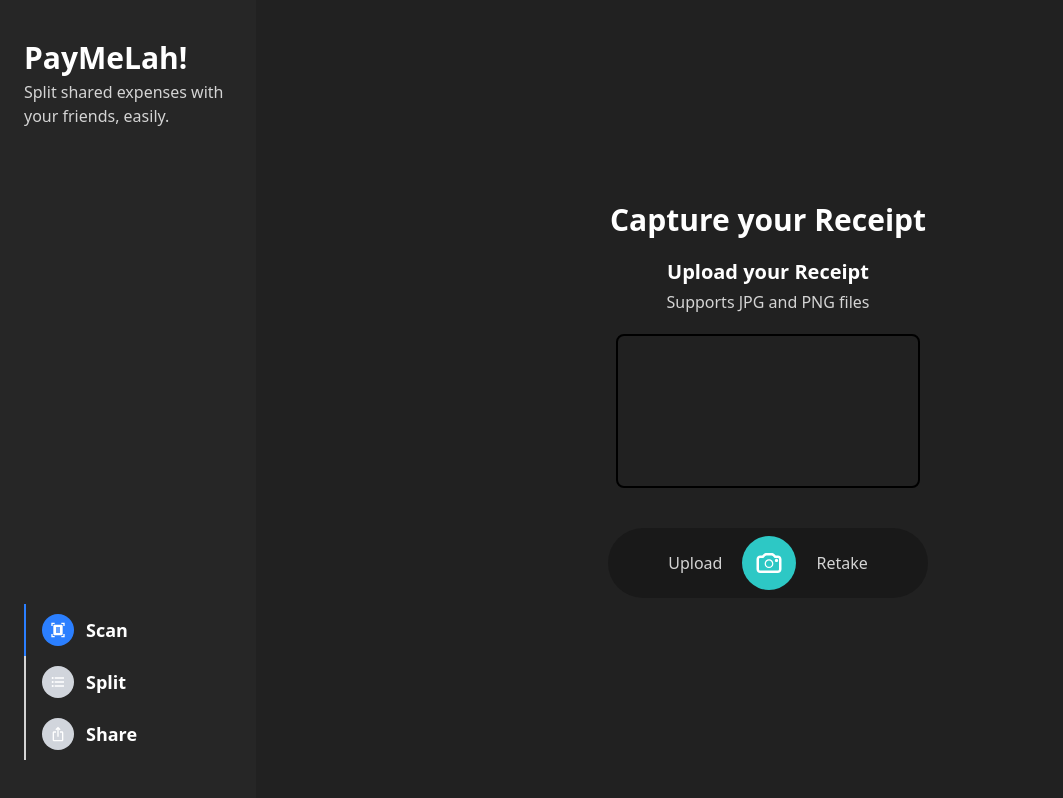
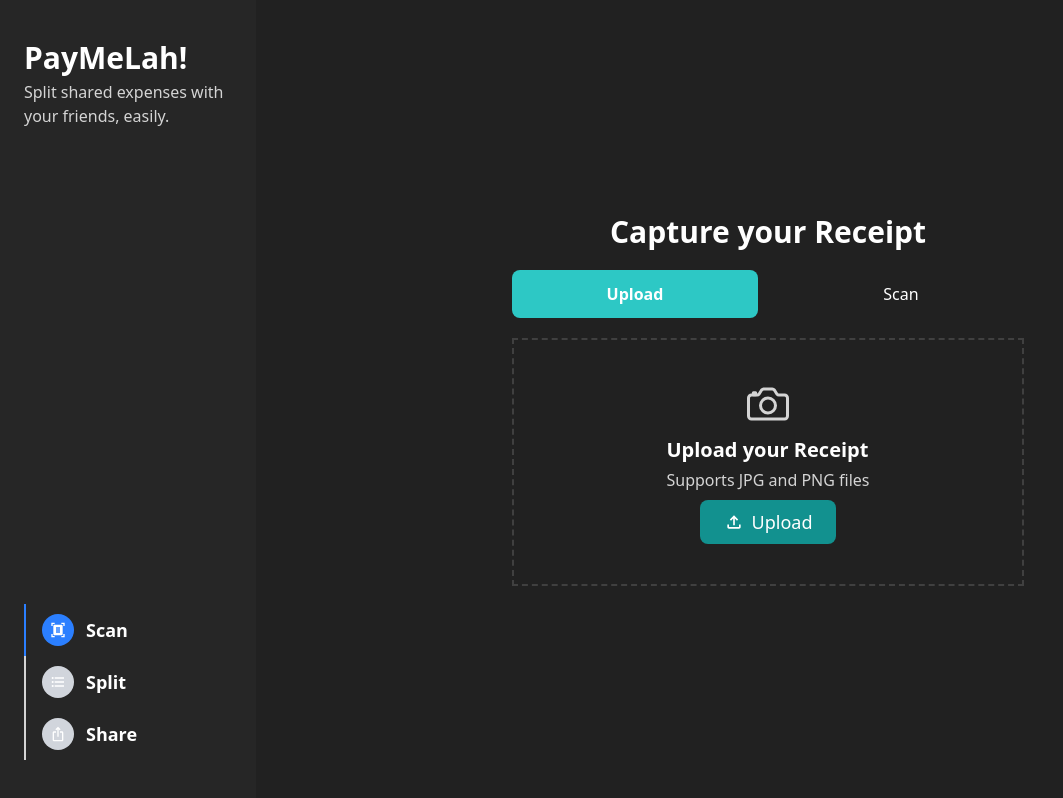
Before and after one commit to Ethan-Chew/PayMeLah, a Next.js app: page /scan in a window 1280 px wide. Shown: the whole page, without its empty margins (0-1063 px from the left). Built offline with nearby package versions, Linux system fonts and the light colour scheme; no server answers.

Commit message:
feat: update scan page

```diff
--- a/src/app/scan/page.tsx
+++ b/src/app/scan/page.tsx
@@ -4,10 +4,13 @@ import { useEffect, useRef, useState } from "react";
 import { useAppData } from "../providers/AppDataProvider";
 import { useRouter } from "next/navigation";
 import SideBar from "../components/SideBar";
+import { MdOutlineFileUpload } from "react-icons/md";
+import { IoCameraOutline } from "react-icons/io5";
 
 export default function ReceiptScanning() {
     const router = useRouter();
     const { imageUrl, setImageUrl } = useAppData();
+    const [ selectedTab, setSelectedTab ] = useState<"Scan" | "Upload">("Scan");
 
     const videoRef = useRef<HTMLVideoElement>(null);
     const canvasRef = useRef<HTMLCanvasElement>(null);
@@ -61,11 +64,11 @@ export default function ReceiptScanning() {
 
     const handleSubmit = async () => {
         if (!imageUrl) return;
+        stopWebcam();
         router.push("/split");
     }
 
     useEffect(() => {
-        startWebcam();
         return () => stopWebcam();
     }, []);
 
@@ -75,12 +78,44 @@ export default function ReceiptScanning() {
             <div className="ml-0 sm:ml-[25%] lg:ml-[20%] flex-1 flex flex-col items-center justify-center gap-5">
                 <h1 className="text-white font-semibold text-3xl">Capture your Receipt</h1>
 
-                <div className="flex flex-col items-center justify-center text-white">
+                <div className="md:w-[50%]">
+                    <div className="w-full flex flex-row gap-5">
+                        <button
+                            className={`flex-1 p-3 text-white hover:font-semibold duration-150 rounded-lg cursor-pointer ${selectedTab === "Scan" ? "font-semibold bg-dark-accent" : "hover:bg-neutral-800"}`}
+                            onClick={() => {
+                                stopWebcam();
+                                setSelectedTab("Scan");
+                            }}
+                        >
+                            Upload
+                        </button>
+                        <button
+                            className={`flex-1 p-3 text-white hover:font-semibold duration-150 rounded-lg cursor-pointer ${selectedTab === "Upload" ? "font-semibold bg-dark-accent" : "hover:bg-neutral-800"}`}
+                            onClick={() => {
+                                startWebcam();
+                                setSelectedTab("Upload")
+                            }}
+                        >
+                            Scan
+                        </button>
+                    </div>
+                    { selectedTab === "Scan" ? (
+                        <div className="mt-5 w-full flex flex-col gap-2 items-center justify-center text-white border-2 border-lg border-dashed border-neutral-700 hover:border-neutral-500 p-10 px-20 duration-150">
+                            <IoCameraOutline className="text-5xl text-dark-secondary" />
+                            <div>
                                 <p className="text-xl font-semibold mb-1">Upload your Receipt</p>
                                 <p className="text-dark-secondary">Supports JPG and PNG files</p>
                             </div>
-
-                <div className="m-4 md:m-0">
+                            <button
+                                className="text-lg px-6 py-2 inline-flex flex-row items-center gap-2 text-white bg-accent cursor-pointer rounded-lg"
+                            >
+                                <MdOutlineFileUpload className="text-xl" />
+                                <p>Upload</p>
+                            </button>
+                        </div>
+                    ) : (
+                        <>
+                            <div className="w-full m-4 md:m-0">
                                 { !imageUrl && (
                                     <video
                                         id="video"
@@ -122,6 +157,8 @@ export default function ReceiptScanning() {
                                     Retake
                                 </button>
                             </div>
+                        </>
+                    )}
 
                     { !!imageUrl && (
                         <button
@@ -129,6 +166,7 @@ export default function ReceiptScanning() {
                             onClick={handleSubmit}
                         >Lorum Ipsum LOL</button>
                     ) }
+                </div>
 
                 <canvas ref={canvasRef} className="hidden" />
             </div>
```
Lines whose indentation alone changed are shown as unchanged.
